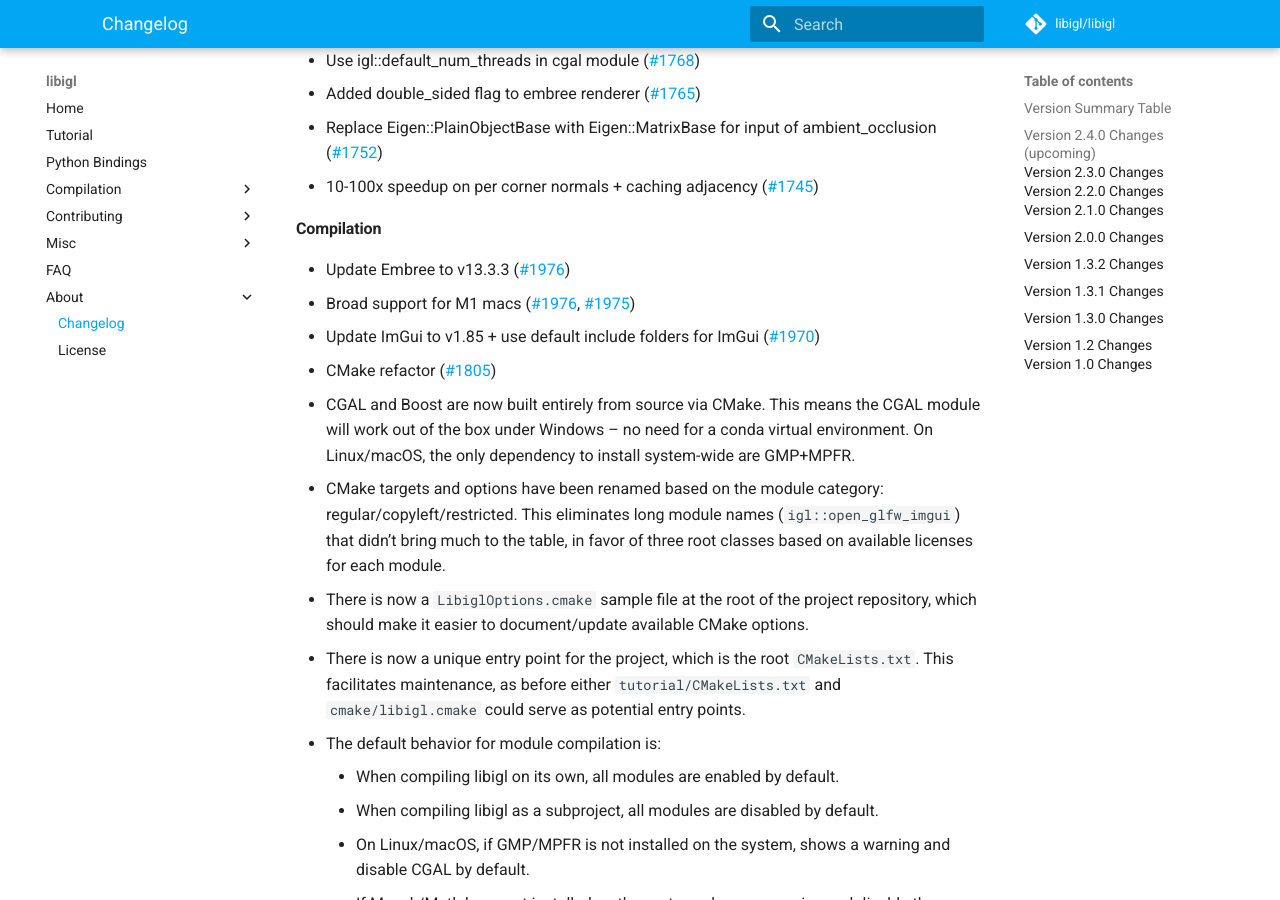
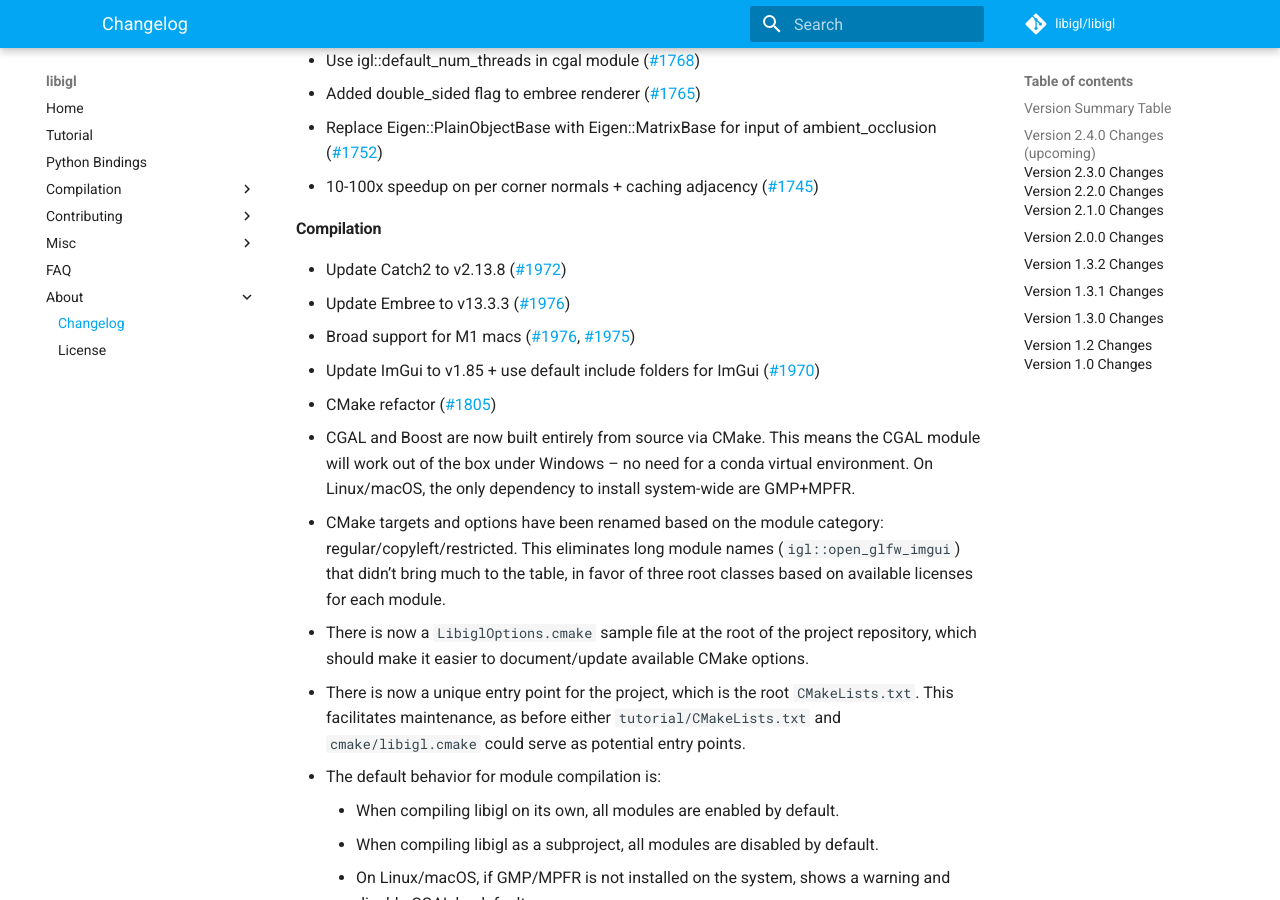
Before and after one commit to libigl/libigl.github.io, an MkDocs documentation site: the page built from docs/changelog.md, in a window 1280 px wide and 900 px high, scrolled down 4657 px. Built offline with MkDocs 1.6.1 and Material for MkDocs 9.7.7, drawn with Linux system fonts in a browser that asks for light colours; formulas are drawn with MathJax 3; comment, search, counter and statistics services are not loaded.

Commit message:
Update changelog.md

```diff
--- a/docs/changelog.md
+++ b/docs/changelog.md
@@ -190,6 +190,7 @@ The reward is that now we can use all of these plugins (and any new user created
 
 #### Compilation
 
+- Update Catch2 to v2.13.8 (#1972)
 - Update Embree to v13.3.3 (#1976)
 - Broad support for M1 macs (#1976, #1975)
 - Update ImGui to v1.85 + use default include folders for ImGui (#1970)
```
